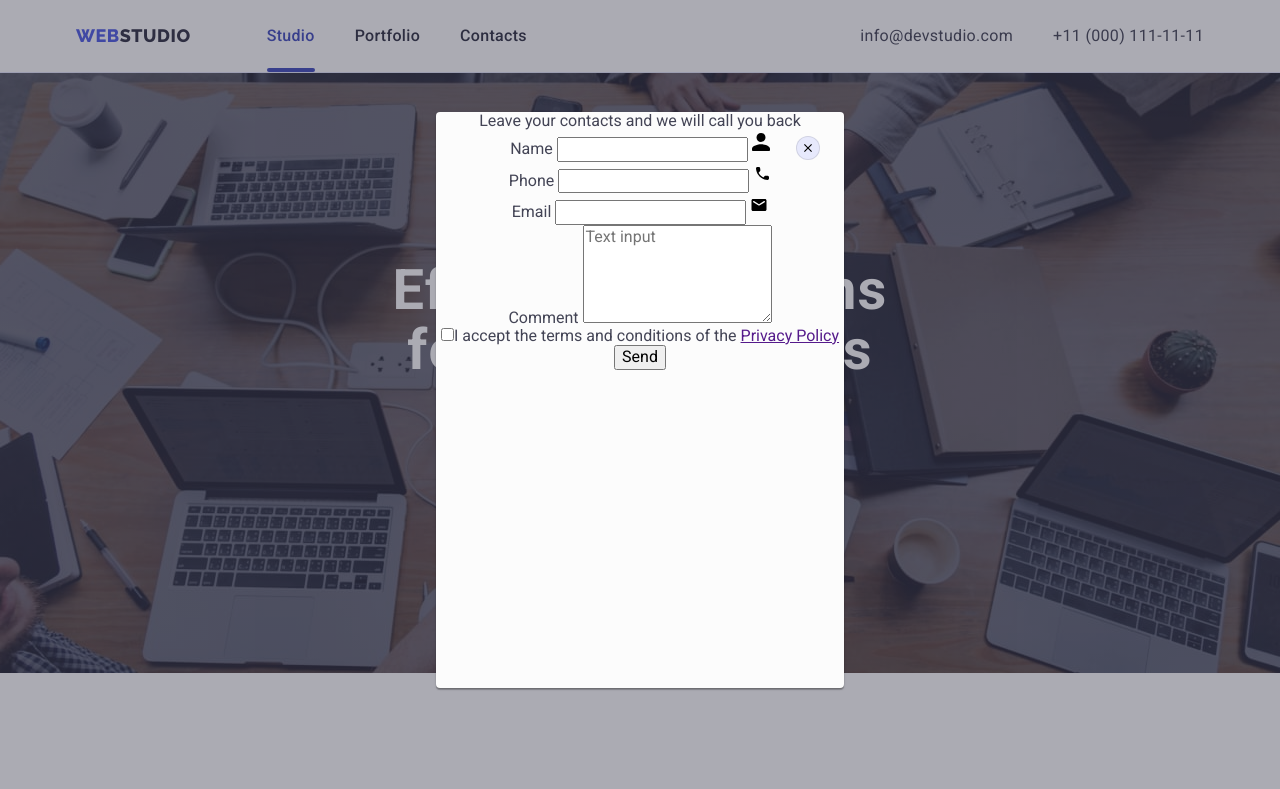
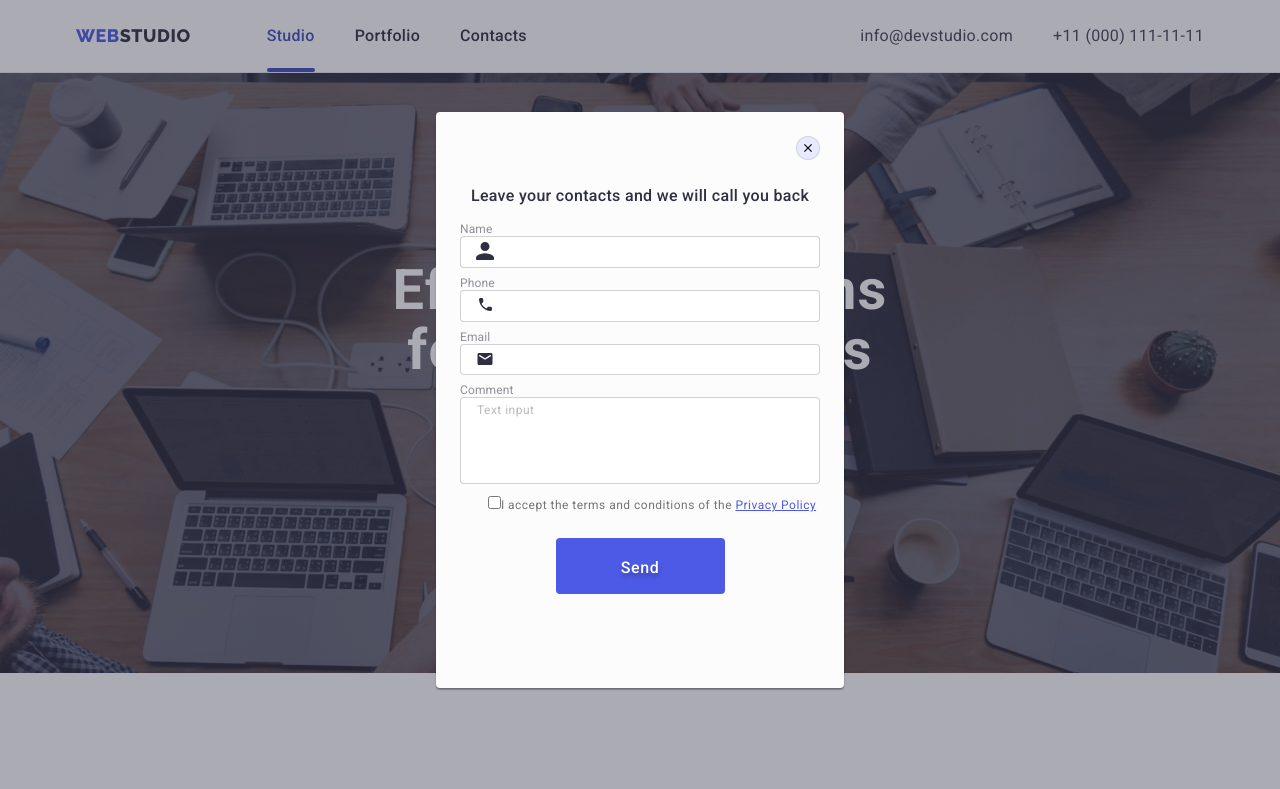
Before and after one commit to Sv-L/goit-markup-hw-06, a plain HTML site: page index.html in a window 1280 px wide. Both pictures are taken after a click on the button "Order Service". Shown: the top 789 px of the page. Drawn offline with nearby package versions, Linux system fonts and the light colour scheme.

Commit message:
Update styles.css

```diff
--- a/css/styles.css
+++ b/css/styles.css
@@ -20,6 +20,8 @@
   --box-shaow-project2: rgb(0 0 0 / .8);
   --box-shaow-project3: rgb(0 0 0 / .12);
   --placeholder-color: rgb(255 255 255 / .6);
+  --placeholder-textarea: rgb(117 117 117 / .5);
+  --privacy-policy-text-color: #757575;
 }
 
 body {
@@ -66,6 +68,17 @@ img {
 
 .section {
   padding: 0 0 120px;
+}
+
+.footer-social-text,
+.footer-subscribe-text,
+.form-text {
+  margin-bottom: 16px;
+  font-weight: 500;
+  font-size: 16px;
+  line-height: 1.5;
+  letter-spacing: 0.02em;
+  color: var(--prymary-color);
 }
 
 /*---------------HEDER---------------------*/
@@ -267,6 +280,126 @@ fill:currentColor;
   border-color: transparent;
 }
 
+.form{
+padding: 72px 24px;
+}
+
+.form-text{
+  color: var(--darc-color);
+  margin-bottom: 14px;
+}
+
+.form-item{
+  margin-bottom: 8px;
+}
+
+.form-textarea{
+  margin-bottom: 16px;
+}
+
+.form-check{
+  margin-bottom: 24px;
+}
+
+.label{
+  text-align: left;
+  display: block;
+  font-size: 12px;
+line-height: calc(14 / 12);
+letter-spacing: 0.01em;
+color: var(--subtle-text-color);
+}
+
+.form-wrap{
+  position: relative;
+}
+
+.input{
+padding: 8px 38px;
+width: 100%;
+border: 1px solid rgba(33, 33, 33, 0.2);
+border-radius: 4px;
+}
+
+.check-icon{
+  position: absolute;
+  left: 16px;
+  top: 50%;
+  transform: translateY(-50%);
+  fill: var(--darc-color);
+
+}
+
+.form-item:focus-within .check-icon{
+  fill: #4D5AE5;
+}
+.form-item:focus-within {
+
+border-color: #4D5AE5;
+  outline: none;
+}
+
+.form-item:focus-within .label{
+  color:  #4D5AE5;
+}
+
+
+
+.input:focus,
+.textarea:focus{
+  border-color: #4D5AE5;
+  outline: none;
+}
+
+.textarea{
+  padding: 8px 16px;
+  resize: none;
+  overflow: auto;
+  width: 100%;
+  border: 1px solid rgba(33, 33, 33, 0.2);
+  border-radius: 4px;
+}
+
+.textarea::placeholder{
+  font-size: 12px;
+line-height: calc(16 / 23);
+letter-spacing: 0.04em;
+color: var(--placeholder-textarea);
+}
+
+.label-privacy-policy{
+  padding-left: 24px;
+  font-size: 12px;
+line-height: calc(16 / 12);
+letter-spacing: 0.04em;
+color: var(--privacy-policy-text-color);
+}
+
+.link-privacy-policy{
+  color: var(--primary-brand-color);
+}
+
+.modal-send-btn{
+
+  width: 169px;
+  height: 56px;
+  padding: 16px 32px;
+  background-color: var(--primary-brand-color);
+  font-weight: 500;
+  font-style: 16px;
+line-height: 1.5;
+letter-spacing: 0.04em;
+color: var(--prymary-color);
+border-color: transparent;
+border-radius: 4px;
+cursor: pointer;
+text-shadow: 0px 4px 4px rgba(0, 0, 0, 0.25);
+transition: background-color 250ms cubic-bezier(0.4, 0, 0.2, 1);
+}
+
+.modal-send-btn:is(:hover, :focus){
+  background-color: var(--pressend-state-color);
+  }
 /*---------------FEATURES, DOING, TEAM---------------------*/
 
 .features {
@@ -457,16 +590,6 @@ fill:currentColor;
   margin-right: 80px;
 }
 
-.footer-social-text,
-.footer-subscribe-text {
-  margin-bottom: 16px;
-  font-weight: 500;
-  font-size: 16px;
-  line-height: 1.5;
-  letter-spacing: 0.02em;
-  color: var(--prymary-color);
-}
-
 .footer-list-social {
   display: flex;
   gap: 16px;
@@ -498,27 +621,22 @@ fill:currentColor;
   height: 40px;
   background-color: transparent;
   border: 1px solid rgba(255, 255, 255, 0.3);
-filter: drop-shadow(0px 4px 4px rgba(0, 0, 0, 0.15));
-border-radius: 4px;
-}
-
-.footer-subscribe-input{
+  filter: drop-shadow(0px 4px 4px rgba(0, 0, 0, 0.15));
+  border-radius: 4px;
   font-size: 12px;
   line-height: 2;
   letter-spacing: 0.04em;
-  color: var(--placeholder-color);
-  caret-color: var(--prymary-color);
 }
 
-.footer-subscribe-input:focus{
-  outline-color: #31D0AA;
+.footer-subscribe-input:focus,
+.footer-subscribe-input:not(:placeholder-shown){
+  background-color: revert;
 }
+
 .footer-subscribe-input:not(:placeholder-shown) {
   font-size: 12px;
   line-height: 2;
   letter-spacing: 0.04em;
-  color: var(--prymary-color);
-  background-color: transparent;
 }
 
 .footer-subscribe-btn{
```
